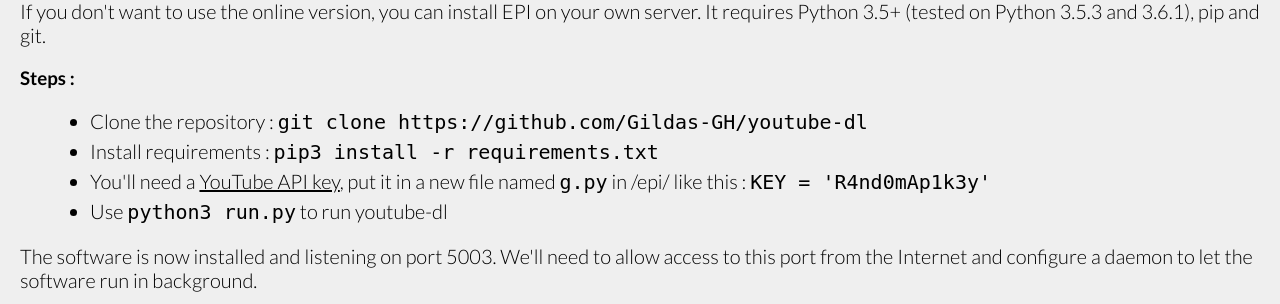
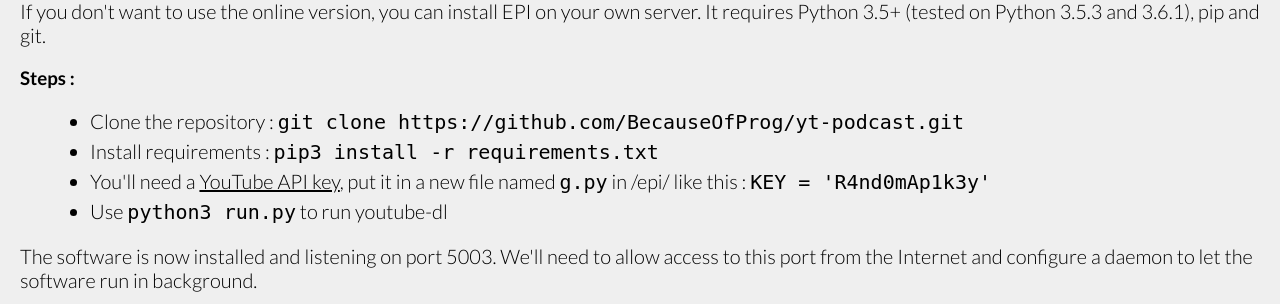
Before and after one commit to BecauseOfProg/yt-podcast, a Flask app: template templates/index.html in a window 1280 px wide. Shown: the part 1201-1505 px from the top of the page. Run offline with Flask 2, Linux system fonts and the light colour scheme; the template is opened without the code that fills it, so the values that code supplies are empty.

Commit message:
fix: github link
Fixed the Github repository link so it redirects on the BecauseOfProg's one.

```diff
--- a/templates/index.html
+++ b/templates/index.html
@@ -108,7 +108,7 @@ pre {
 		  <div class="header"></div>
 	    <h1>youtube-podcast</h1>
 	    <h2>Convert any YouTube channel into a downloadable podcast </h2>
-	    <a href="https://github.com/Gildas-GH/youtube-podcast"><div class="btn">GitHub</div></a>
+	    <a href="https://github.com/BecauseOfProg/yt-podcast"><div class="btn">GitHub</div></a>
 	  </div>
 
 	  <div class="tx">
@@ -146,7 +146,7 @@ Your modified URL should look like one of these:</p>
 <p>If you don&#39;t want to use the online version, you can install EPI on your own server. It requires Python 3.5+ (tested on Python 3.5.3 and 3.6.1), pip and git.</p>
 <h3 id="steps-">Steps :</h3>
 <ul>
-<li>Clone the repository : <code>git clone https://github.com/Gildas-GH/youtube-dl</code></li>
+<li>Clone the repository : <code>git clone https://github.com/BecauseOfProg/yt-podcast.git</code></li>
 <li>Install requirements : <code>pip3 install -r requirements.txt</code></li>
 <li>You&#39;ll need a <a href="https://stackoverflow.com/questions/44399219/where-to-find-the-youtube-api-key">YouTube API key</a>, put it in a new file named <code>g.py</code> in /epi/ like this : <code>KEY = &#39;R4nd0mAp1k3y&#39;</code></li>
 <li>Use <code>python3 run.py</code>  to run youtube-dl</li>
```
